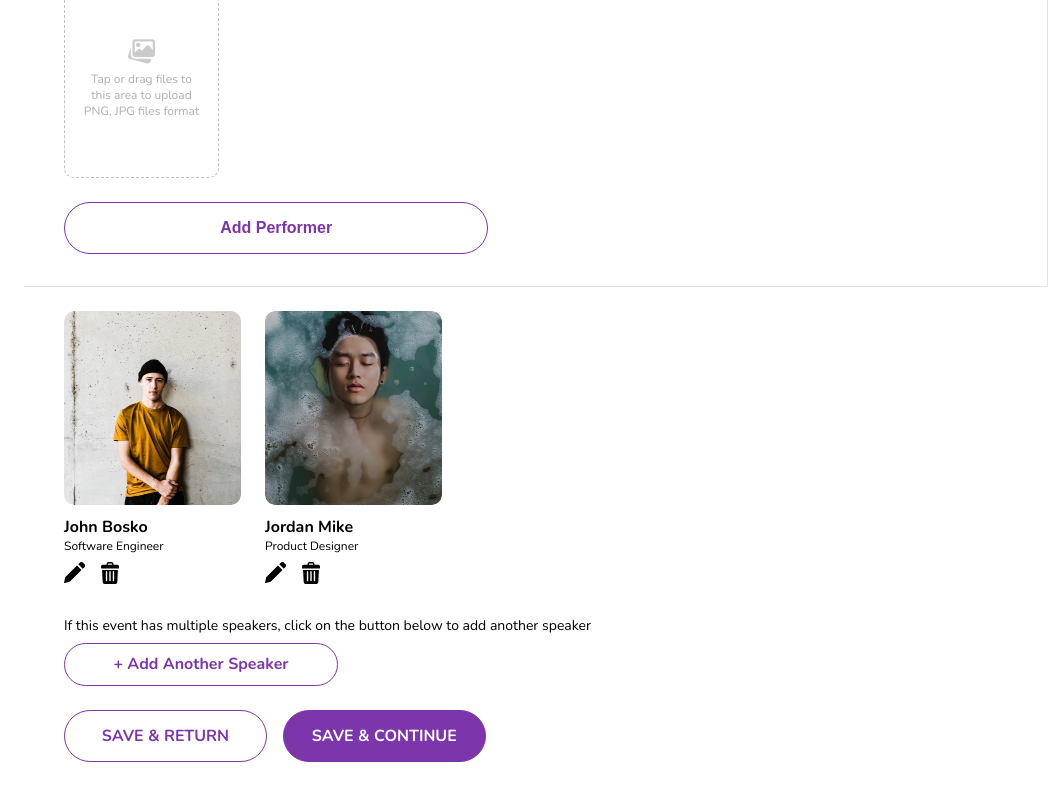
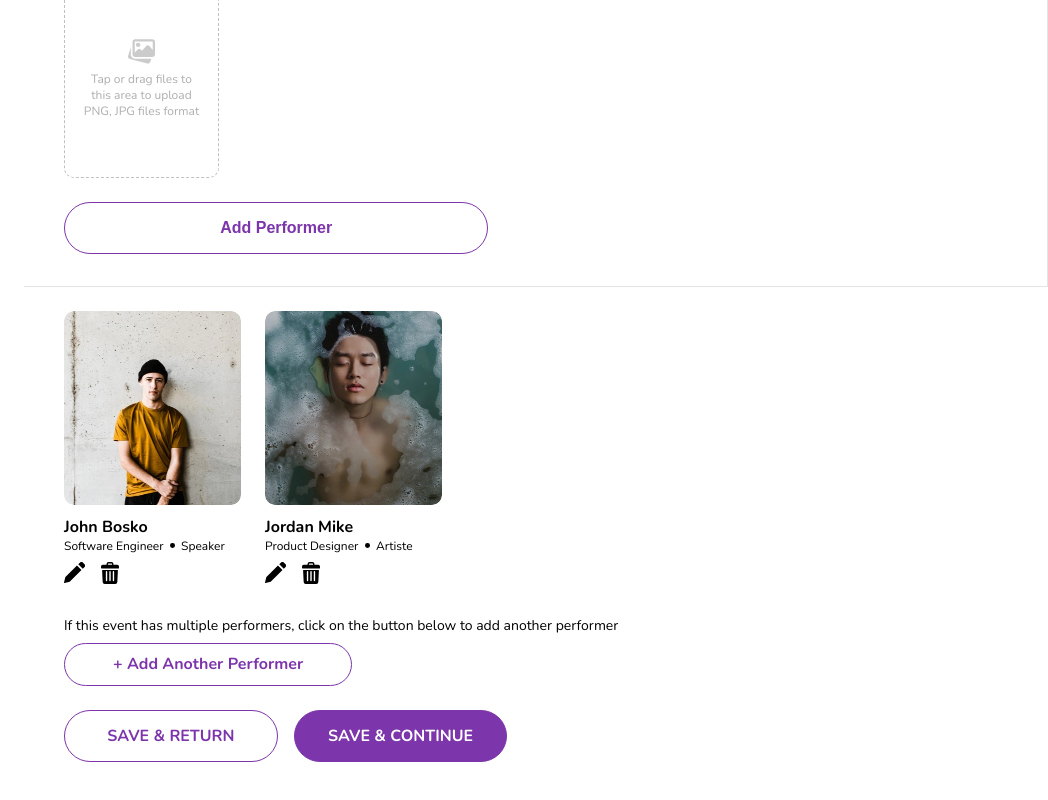
Before and after one commit to okorie2/ewitnex, a Next.js app: page /dashboard/hostEvent/speakers in a window 1280 px wide. Shown: the part 850-1650 px from the top of the page, without its empty margins (232-1280 px from the left). Built offline with nearby package versions, Linux system fonts and the light colour scheme.

Commit message:
fix: event page

```diff
--- a/components/cards/speaker.tsx
+++ b/components/cards/speaker.tsx
@@ -7,6 +7,7 @@ interface ISpeaker {
   img: string;
   name: string;
   role: string;
+  title: string;
 }
 
 const Speaker = (props: ISpeaker) => {
@@ -37,7 +38,21 @@ const Speaker = (props: ISpeaker) => {
       </div>
       <div css={{ marginTop: "0.7rem" }}>
         <h4 css={{ fontSize: "1rem" }}>{props.name}</h4>
-        <p css={{ fontSize: "0.75rem" }}>{props.role}</p>
+        <div
+          css={{ display: "flex", fontSize: "0.75rem", alignItems: "center" }}
+        >
+          <p>{props.title}</p>
+          <div
+            css={{
+              background: "#000",
+              height: "0.3rem",
+              width: "0.3rem",
+              borderRadius: "50%",
+              marginInline: "0.4rem",
+            }}
+          ></div>
+          <p>{props.role}</p>
+        </div>
       </div>
     </div>
   );
--- a/pages/dashboard/hostEvent/speakers.tsx
+++ b/pages/dashboard/hostEvent/speakers.tsx
@@ -263,7 +263,8 @@ const Speakers = () => {
                 <div>
                   <Speaker
                     name="John Bosko"
-                    role="Software Engineer"
+                    title="Software Engineer"
+                    role = "Speaker"
                     img="/assets/pngs/speaker5.png"
                   />
                   <div
@@ -286,7 +287,8 @@ const Speakers = () => {
                 <div>
                   <Speaker
                     name="Jordan Mike"
-                    role="Product Designer"
+                    title="Product Designer"
+                    role = "Artiste"
                     img="/assets/pngs/speaker6.png"
                   />
                   <div
@@ -309,8 +311,8 @@ const Speakers = () => {
               </div>
               <div>
                 <p css={{ fontSize: "0.875rem" }}>
-                  If this event has multiple speakers, click on the button below
-                  to add another speaker
+                  If this event has multiple performers, click on the button below
+                  to add another performer
                 </p>
                 <button
                   css={{
@@ -327,7 +329,7 @@ const Speakers = () => {
                     cursor: "pointer",
                   }}
                 >
-                  + Add Another Speaker
+                  + Add Another Performer
                 </button>
               </div>
             </div>
--- a/pages/events/layout.tsx
+++ b/pages/events/layout.tsx
@@ -79,7 +79,9 @@ export default function Layout({ children }: { children: ReactNode }) {
           external = {true}
           setOpen={handleFilterSectionOpen}
         />
-        <div css={{ padding: "2% 1%" }}>{children}</div>
+        <div css={{ padding: "2% 1%", maxHeight: "calc(100vh - 120px)", overflowY: "auto", "&::-webkit-scrollbar": {
+            display: "none",
+          }, }}>{children}</div>
         <div css={{ padding: "20% 0.5%" }}>
           <div css={{ display: "flex", marginBottom: "0.8rem", alignItems: "center", gap:"5px"}}>
             <p>All Events</p>
```
Also changed, not shown: pages/events/index.tsx (+12 -12 lines).
